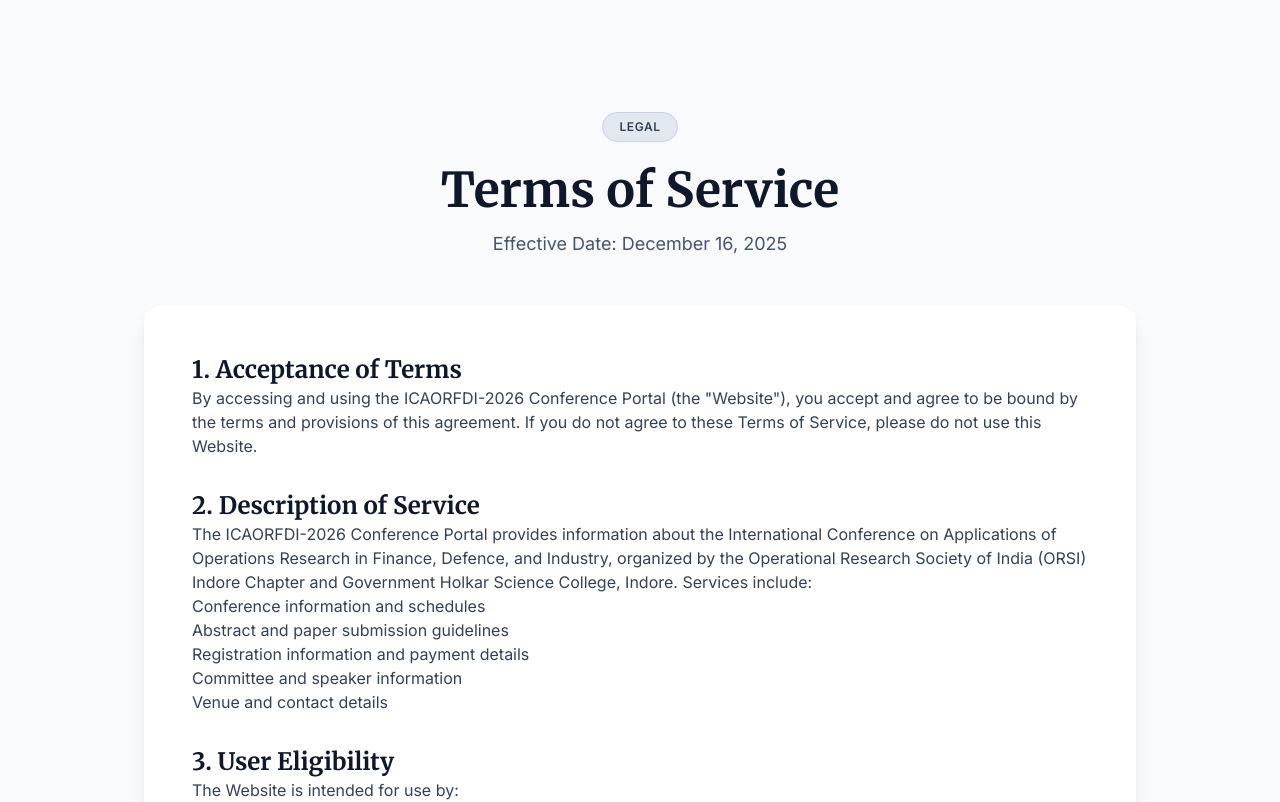
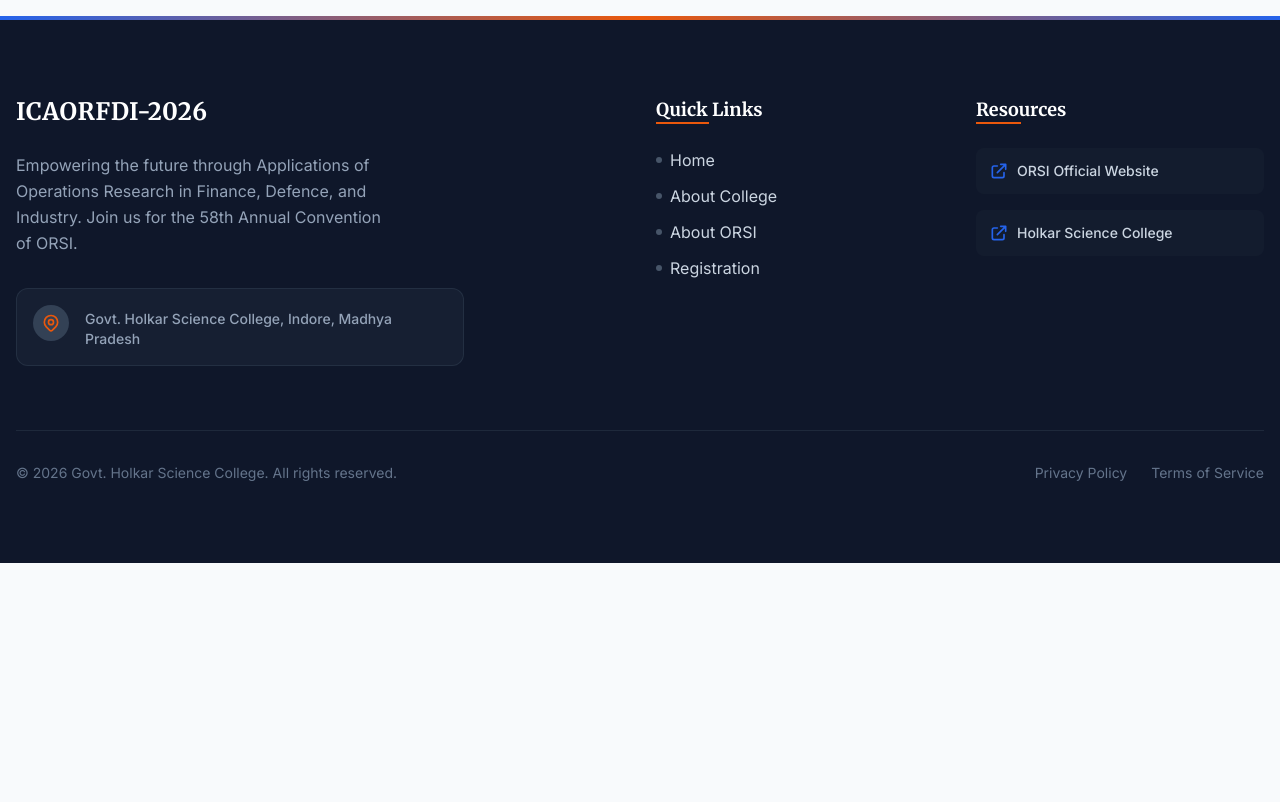
Before and after one commit to vikrantwiz02/ORSI-Conference-2025, a React (Vite) app: page / in a window 1280 px wide. Shown: the part 9202-10004 px from the top of the page. After the commit the page ends 9765 px from the top, so only its background shows below. Built offline with nearby package versions, Linux system fonts and the light colour scheme.

Commit message:
Refactor legal sections: Update Terms of Service and Privacy Policy components to use consistent naming and structure; enhance navigation functionality in the footer.

```diff
--- a/App.tsx
+++ b/App.tsx
@@ -1,4 +1,4 @@
-import React from 'react';
+import React, { useState } from 'react';
 import Navbar from './components/Navbar';
 import Hero from './components/Hero';
 import InfoSection from './components/InfoSection';
@@ -10,11 +10,29 @@
 import ScrollToTop from './components/ScrollToTop';
 import SponsorsSection from './components/SponsorsSection';
 import ContactSection from './components/ContactSection';
-import TermsOfServiceSection from './components/TermsOfServiceSection';
-import PrivacyPolicySection from './components/PrivacyPolicySection';
+import TermsOfServicePage from './components/TermsOfServiceSection';
+import PrivacyPolicyPage from './components/PrivacyPolicySection';
 import { ABOUT_COLLEGE, ABOUT_ORSI } from './constants';
 
 export function App() {
+  const [currentPage, setCurrentPage] = useState<'home' | 'terms' | 'privacy'>('home');
+
+  const handleNavigate = (page: 'terms' | 'privacy') => {
+    setCurrentPage(page);
+  };
+
+  const handleBackToHome = () => {
+    setCurrentPage('home');
+  };
+
+  if (currentPage === 'terms') {
+    return <TermsOfServicePage onClose={handleBackToHome} />;
+  }
+
+  if (currentPage === 'privacy') {
+    return <PrivacyPolicyPage onClose={handleBackToHome} />;
+  }
+
   return (
     <div className="min-h-screen bg-surface">
       <Navbar />
@@ -78,12 +96,8 @@
         </section>
 
         <ContactSection />
-
-        <TermsOfServiceSection />
-
-        <PrivacyPolicySection />
       </main>
-      <Footer />
+      <Footer onNavigate={handleNavigate} />
       <ScrollToTop />
     </div>
   );
--- a/components/Footer.tsx
+++ b/components/Footer.tsx
@@ -2,7 +2,11 @@
 import { CONFERENCE_DETAILS } from '../constants';
 import { MapPinIcon, ExternalLinkIcon } from './Icons';
 
-const Footer: React.FC = () => {
+interface FooterProps {
+  onNavigate?: (page: 'terms' | 'privacy') => void;
+}
+
+const Footer: React.FC<FooterProps> = ({ onNavigate }) => {
   return (
     <footer className="bg-govt-navy text-slate-300 relative">
       {/* Decorative Top Border */}
@@ -74,8 +78,18 @@
         <div className="border-t border-slate-800 mt-16 pt-8 flex flex-col md:flex-row justify-between items-center text-sm text-slate-500">
             <p>© 2026 Govt. Holkar Science College. All rights reserved.</p>
             <div className="flex gap-6 mt-4 md:mt-0">
-                <a href="#privacy-policy" className="hover:text-white transition-colors">Privacy Policy</a>
-                <a href="#terms-of-service" className="hover:text-white transition-colors">Terms of Service</a>
+                <button
+                  onClick={() => onNavigate?.('privacy')}
+                  className="hover:text-white transition-colors cursor-pointer"
+                >
+                  Privacy Policy
+                </button>
+                <button
+                  onClick={() => onNavigate?.('terms')}
+                  className="hover:text-white transition-colors cursor-pointer"
+                >
+                  Terms of Service
+                </button>
             </div>
         </div>
       </div>
--- a/components/PrivacyPolicySection.tsx
+++ b/components/PrivacyPolicySection.tsx
@@ -1,23 +1,50 @@
 import React from 'react';
 import { CONFERENCE_DETAILS } from '../constants';
 
-const PrivacyPolicySection: React.FC = () => {
+interface PrivacyPolicyPageProps {
+  onClose: () => void;
+}
+
+const PrivacyPolicyPage: React.FC<PrivacyPolicyPageProps> = ({ onClose }) => {
+  React.useEffect(() => {
+    window.scrollTo(0, 0);
+  }, []);
+
   return (
-    <section id="privacy-policy" className="py-16 lg:py-24 bg-slate-50">
-      <div className="container mx-auto px-4 max-w-5xl">
+    <div className="min-h-screen bg-slate-50">
+      {/* Header */}
+      <div className="bg-govt-navy text-white sticky top-0 z-50 shadow-xl">
+        <div className="container mx-auto px-4 py-6 flex items-center justify-between">
+          <div className="flex items-center gap-4">
+            <button
+              onClick={onClose}
+              className="flex items-center gap-2 text-slate-300 hover:text-white transition-colors group"
+            >
+              <svg className="w-6 h-6 transform group-hover:-translate-x-1 transition-transform" fill="none" stroke="currentColor" viewBox="0 0 24 24">
+                <path strokeLinecap="round" strokeLinejoin="round" strokeWidth={2} d="M10 19l-7-7m0 0l7-7m-7 7h18" />
+              </svg>
+              <span className="font-medium">Back to Conference</span>
+            </button>
+          </div>
+          <div className="text-sm text-slate-400">ICAORFDI-2026</div>
+        </div>
+      </div>
+
+      {/* Content */}
+      <div className="container mx-auto px-4 py-12 lg:py-16 max-w-4xl">
         <div className="text-center mb-12">
-          <div className="inline-block px-4 py-1.5 mb-6 rounded-full bg-slate-200 border border-slate-300 text-slate-700 font-semibold text-xs tracking-wider uppercase">
-            Legal
+          <div className="inline-block px-4 py-1.5 mb-6 rounded-full bg-govt-blue/10 border border-govt-blue/20 text-govt-blue font-semibold text-xs tracking-wider uppercase">
+            Legal Document
           </div>
-          <h2 className="text-3xl md:text-5xl font-serif font-bold text-govt-navy mb-4">
+          <h1 className="text-4xl md:text-6xl font-serif font-bold text-govt-navy mb-4">
             Privacy Policy
-          </h2>
+          </h1>
           <p className="text-slate-600 text-lg">
             Effective Date: December 17, 2025
           </p>
         </div>
 
-        <div className="prose prose-slate max-w-none bg-white rounded-2xl shadow-lg p-8 md:p-12">
+        <div className="bg-white rounded-3xl shadow-2xl p-8 md:p-12 lg:p-16 border border-slate-200">
 
           <h3 className="text-2xl font-bold text-govt-navy mt-8 first:mt-0">1. Introduction</h3>
           <p>This Privacy Policy describes how the ICAORFDI-2026 Conference Portal ("we," "us," or "our") collects, uses, and protects information from users ("you" or "your") of our website. This policy applies to the conference website operated by the Operational Research Society of India (ORSI) Indore Chapter and Government Holkar Science College, Indore.</p>
@@ -212,9 +239,22 @@
             <p className="mt-2">By using this website and registering for the conference, you acknowledge that you have read, understood, and agree to this Privacy Policy and consent to the collection, use, and sharing of your information as described herein.</p>
           </div>
         </div>
+
+        {/* Footer */}
+        <div className="mt-12 text-center">
+          <button
+            onClick={onClose}
+            className="inline-flex items-center gap-2 px-8 py-4 bg-govt-blue text-white rounded-full font-semibold hover:bg-govt-accent transition-all duration-300 shadow-lg hover:shadow-xl transform hover:-translate-y-1"
+          >
+            <svg className="w-5 h-5" fill="none" stroke="currentColor" viewBox="0 0 24 24">
+              <path strokeLinecap="round" strokeLinejoin="round" strokeWidth={2} d="M10 19l-7-7m0 0l7-7m-7 7h18" />
+            </svg>
+            Return to Conference Portal
+          </button>
+        </div>
       </div>
-    </section>
+    </div>
   );
 };
 
-export default PrivacyPolicySection;
+export default PrivacyPolicyPage;
--- a/components/TermsOfServiceSection.tsx
+++ b/components/TermsOfServiceSection.tsx
@@ -1,23 +1,50 @@
 import React from 'react';
 import { CONFERENCE_DETAILS } from '../constants';
 
-const TermsOfServiceSection: React.FC = () => {
+interface TermsOfServicePageProps {
+  onClose: () => void;
+}
+
+const TermsOfServicePage: React.FC<TermsOfServicePageProps> = ({ onClose }) => {
+  React.useEffect(() => {
+    window.scrollTo(0, 0);
+  }, []);
+
   return (
-    <section id="terms-of-service" className="py-16 lg:py-24 bg-surface">
-      <div className="container mx-auto px-4 max-w-5xl">
+    <div className="min-h-screen bg-slate-50">
+      {/* Header */}
+      <div className="bg-govt-navy text-white sticky top-0 z-50 shadow-xl">
+        <div className="container mx-auto px-4 py-6 flex items-center justify-between">
+          <div className="flex items-center gap-4">
+            <button
+              onClick={onClose}
+              className="flex items-center gap-2 text-slate-300 hover:text-white transition-colors group"
+            >
+              <svg className="w-6 h-6 transform group-hover:-translate-x-1 transition-transform" fill="none" stroke="currentColor" viewBox="0 0 24 24">
+                <path strokeLinecap="round" strokeLinejoin="round" strokeWidth={2} d="M10 19l-7-7m0 0l7-7m-7 7h18" />
+              </svg>
+              <span className="font-medium">Back to Conference</span>
+            </button>
+          </div>
+          <div className="text-sm text-slate-400">ICAORFDI-2026</div>
+        </div>
+      </div>
+
+      {/* Content */}
+      <div className="container mx-auto px-4 py-12 lg:py-16 max-w-4xl">
         <div className="text-center mb-12">
-          <div className="inline-block px-4 py-1.5 mb-6 rounded-full bg-slate-200 border border-slate-300 text-slate-700 font-semibold text-xs tracking-wider uppercase">
-            Legal
+          <div className="inline-block px-4 py-1.5 mb-6 rounded-full bg-govt-blue/10 border border-govt-blue/20 text-govt-blue font-semibold text-xs tracking-wider uppercase">
+            Legal Document
           </div>
-          <h2 className="text-3xl md:text-5xl font-serif font-bold text-govt-navy mb-4">
+          <h1 className="text-4xl md:text-6xl font-serif font-bold text-govt-navy mb-4">
             Terms of Service
-          </h2>
+          </h1>
           <p className="text-slate-600 text-lg">
             Effective Date: December 16, 2025
           </p>
         </div>
 
-        <div className="prose prose-slate max-w-none bg-white rounded-2xl shadow-lg p-8 md:p-12">
+        <div className="bg-white rounded-3xl shadow-2xl p-8 md:p-12 lg:p-16 border border-slate-200">
 
           <h3 className="text-2xl font-bold text-govt-navy mt-8 first:mt-0">1. Acceptance of Terms</h3>
           <p>By accessing and using the ICAORFDI-2026 Conference Portal (the "Website"), you accept and agree to be bound by the terms and provisions of this agreement. If you do not agree to these Terms of Service, please do not use this Website.</p>
@@ -153,9 +180,22 @@
             <p className="font-semibold text-govt-navy">By using this Website, you acknowledge that you have read, understood, and agree to be bound by these Terms of Service.</p>
           </div>
         </div>
+
+        {/* Footer */}
+        <div className="mt-12 text-center">
+          <button
+            onClick={onClose}
+            className="inline-flex items-center gap-2 px-8 py-4 bg-govt-blue text-white rounded-full font-semibold hover:bg-govt-accent transition-all duration-300 shadow-lg hover:shadow-xl transform hover:-translate-y-1"
+          >
+            <svg className="w-5 h-5" fill="none" stroke="currentColor" viewBox="0 0 24 24">
+              <path strokeLinecap="round" strokeLinejoin="round" strokeWidth={2} d="M10 19l-7-7m0 0l7-7m-7 7h18" />
+            </svg>
+            Return to Conference Portal
+          </button>
+        </div>
       </div>
-    </section>
+    </div>
   );
 };
 
-export default TermsOfServiceSection;
+export default TermsOfServicePage;
```
